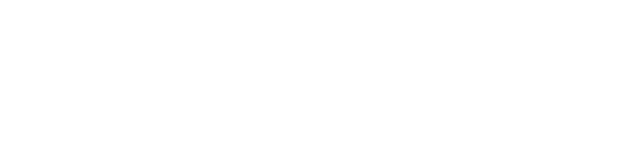
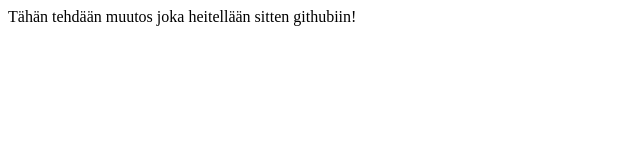
Before and after one commit to puhakju/koulutehtava, a plain HTML site: page index.html in a window 1280 px wide. Shown: the whole page, without its empty margins (0-640 px from the left). Drawn offline with Linux system fonts and the light colour scheme.

Commit message:
tein uuden korjauksen index.html tiedostoon toiv toimii

```diff
--- a/index.html
+++ b/index.html
@@ -2,5 +2,7 @@
 <head>
 </head>
 <body>
+Tähän tehdään muutos joka heitellään sitten githubiin!
+
 </body>
 </html>
```
